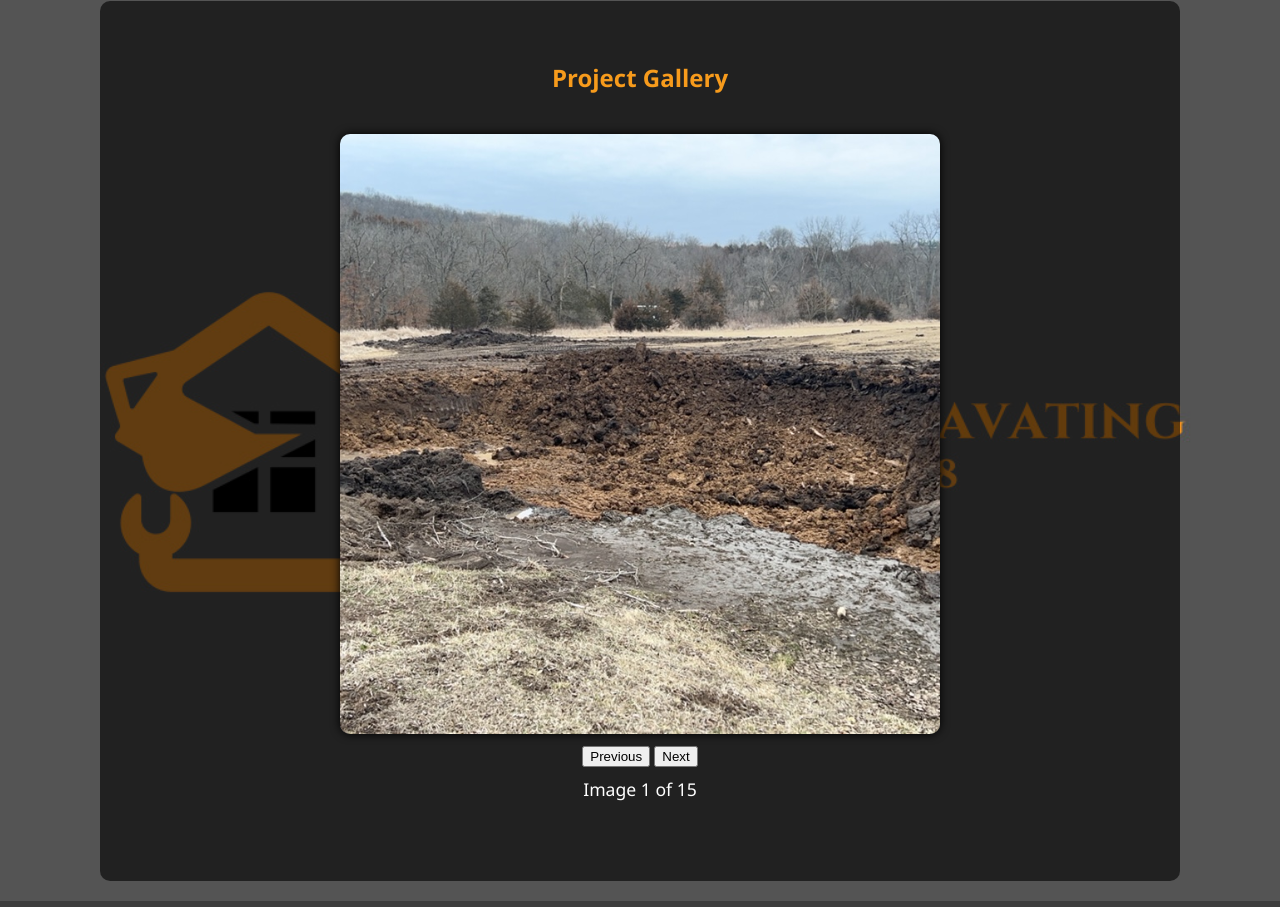
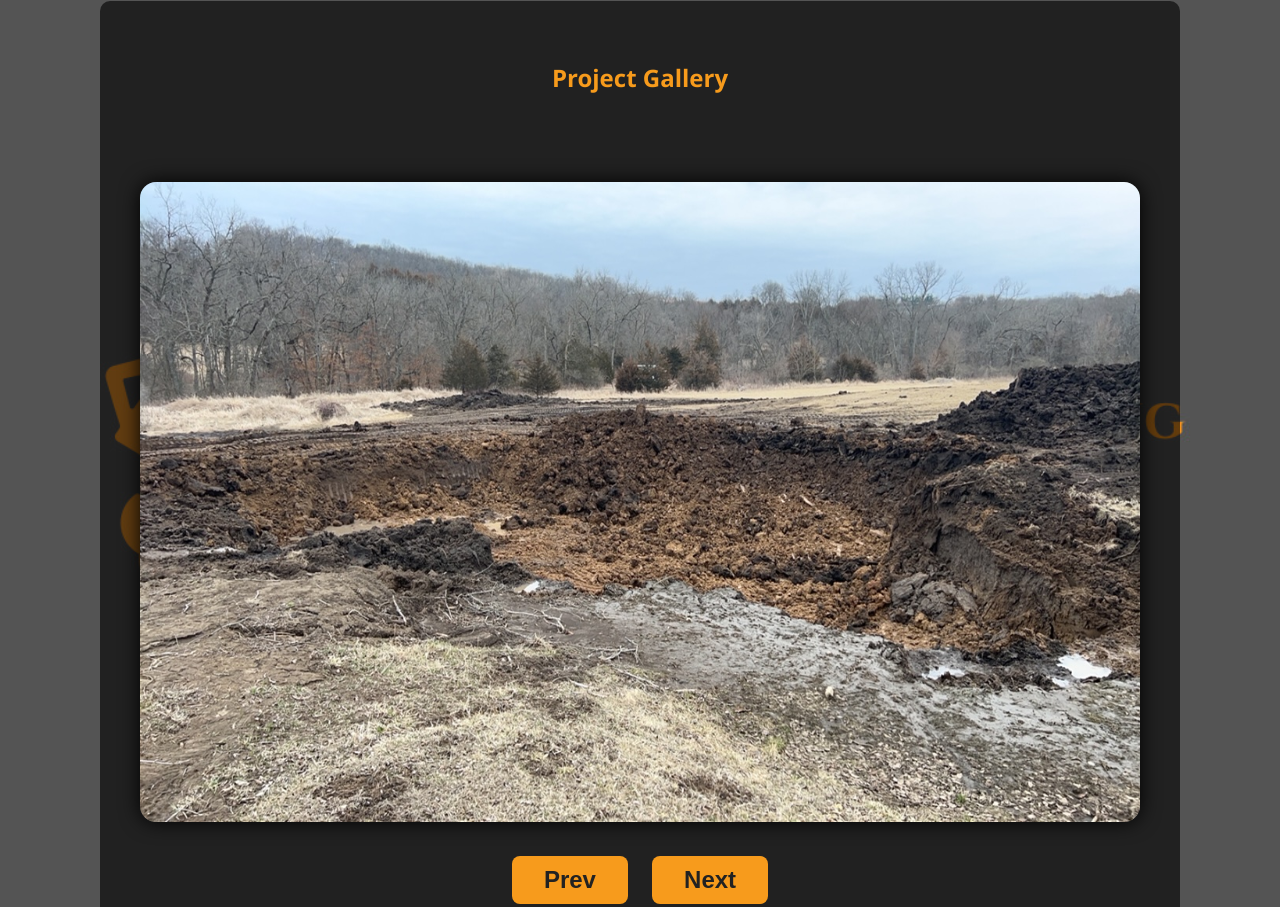
Before and after one commit to rscook1219/ExcavatingWebsite, a plain HTML site: page gallery.html in a window 1280 px wide. Shown: the part 198-1105 px from the top of the page. Drawn offline with nearby package versions, Linux system fonts and the light colour scheme.

Commit message:
New Additions

```diff
--- a/gallery.html
+++ b/gallery.html
@@ -14,7 +14,7 @@
       color: #f79b1c;
       background-image: url('images/FullColor_1024x1024_72dpi.jpg');
       background-repeat: no-repeat;
-      background-position: center;
+      background-position: center 35%;
       background-size: cover;
       background-attachment: fixed;
     }
@@ -76,8 +76,8 @@
     .gallery a img {
       width: 100%;
       height: auto;
-      border-radius: 8px;
-      box-shadow: 0 0 10px rgba(0,0,0,0.6);
+      border-radius: 18px;
+      box-shadow: 0 0 48px rgba(0,0,0,0.6);
       transition: transform 0.2s;
     }
 
@@ -86,16 +86,52 @@
     }
 
     /* Slideshow image sizing */
+    #slideshow {
+      max-width: 95vw;
+      width: 100%;
+      margin: 0 auto 50px auto;
+      padding: 48px 0;
+      display: flex;
+      flex-direction: column;
+      align-items: center;
+    }
+
     #slideshow img {
-      width: 600px;
-      height: 600px;
-      object-fit: cover;
-      border-radius: 10px;
-      box-shadow: 0 0 10px #000;
+      width: 90vw;
+      max-width: 1000px;
+      height: 90vh;
+      max-height: 80vh;
+      object-fit: center;
+      border-radius: 16px;
+      box-shadow: 0 0 20px #000;
       background: #222;
-      max-width: 100%;
       display: block;
-      margin: 0 auto;
+      margin: 0 auto 24px auto;
+    }
+
+    #slideshow button {
+      font-size: 1.5rem;
+      padding: 10px 32px;
+      margin: 0 10px;
+      border-radius: 8px;
+      border: none;
+      background: #f79b1c;
+      color: #222;
+      font-weight: bold;
+      cursor: pointer;
+      transition: background 0.2s;
+    }
+
+    #slideshow button:hover {
+      background: #ffb84d;
+    }
+
+    #slide-counter {
+      margin-top: 18px;
+      color: #fff;
+      font-size: 1.3rem;
+      font-weight: bold;
+      letter-spacing: 1px;
     }
 
     footer {
@@ -124,7 +160,7 @@
   <section id="slideshow" style="text-align:center; margin:40px 0;">
     <img id="slide-img" src="images/pic1.JPG" alt="Slideshow Image">
     <div style="margin-top:10px;">
-      <button onclick="prevSlide()">Previous</button>
+      <button onclick="prevSlide()">Prev</button>
       <button onclick="nextSlide()">Next</button>
     </div>
     <div id="slide-counter" style="margin-top:10px; color:#fff; font-size:1.1em;"></div>
```
Also changed, not shown: about.html (+33 -6 lines), contact.html (+1 -1 lines), index.html (+17 -5 lines).
